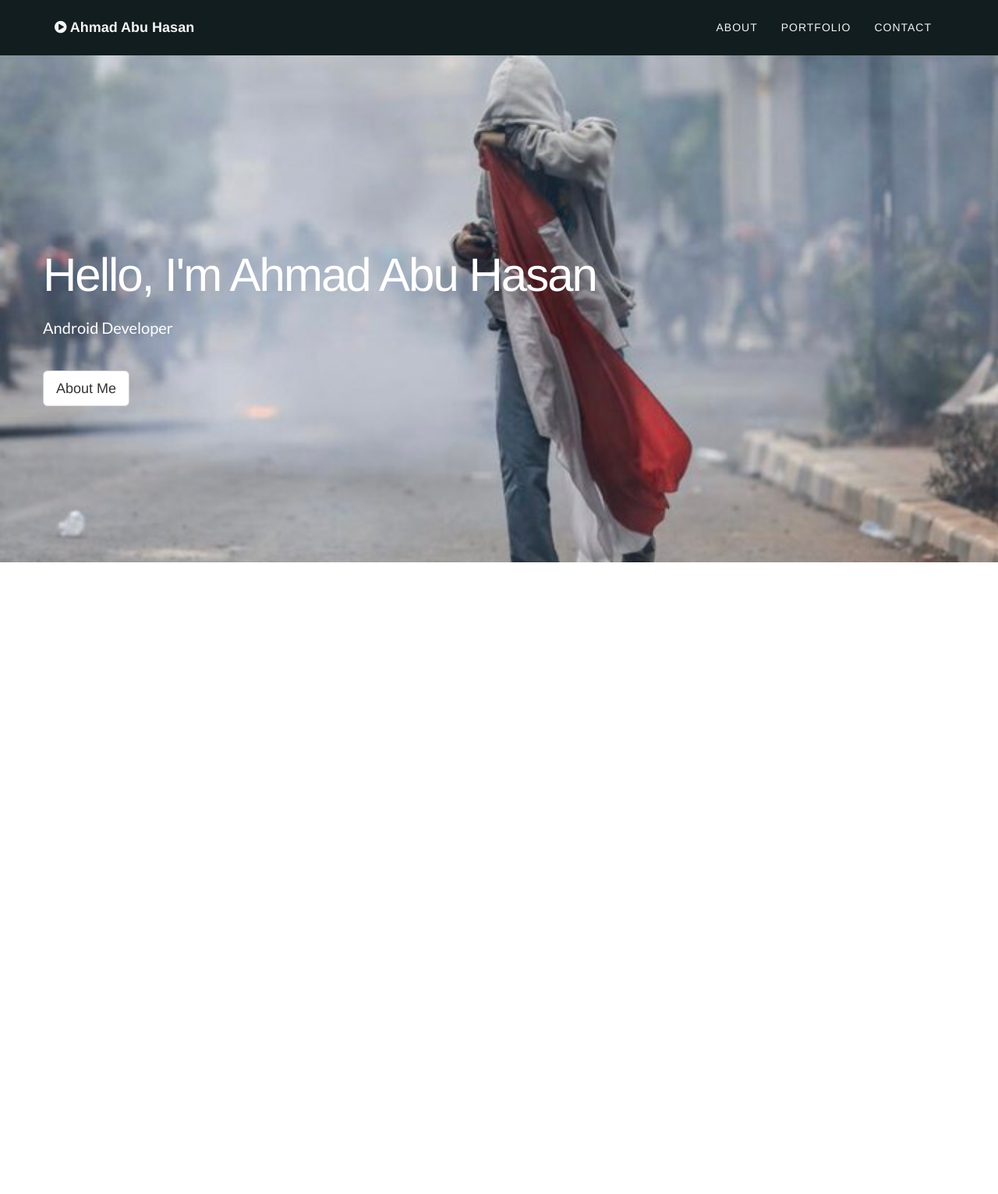
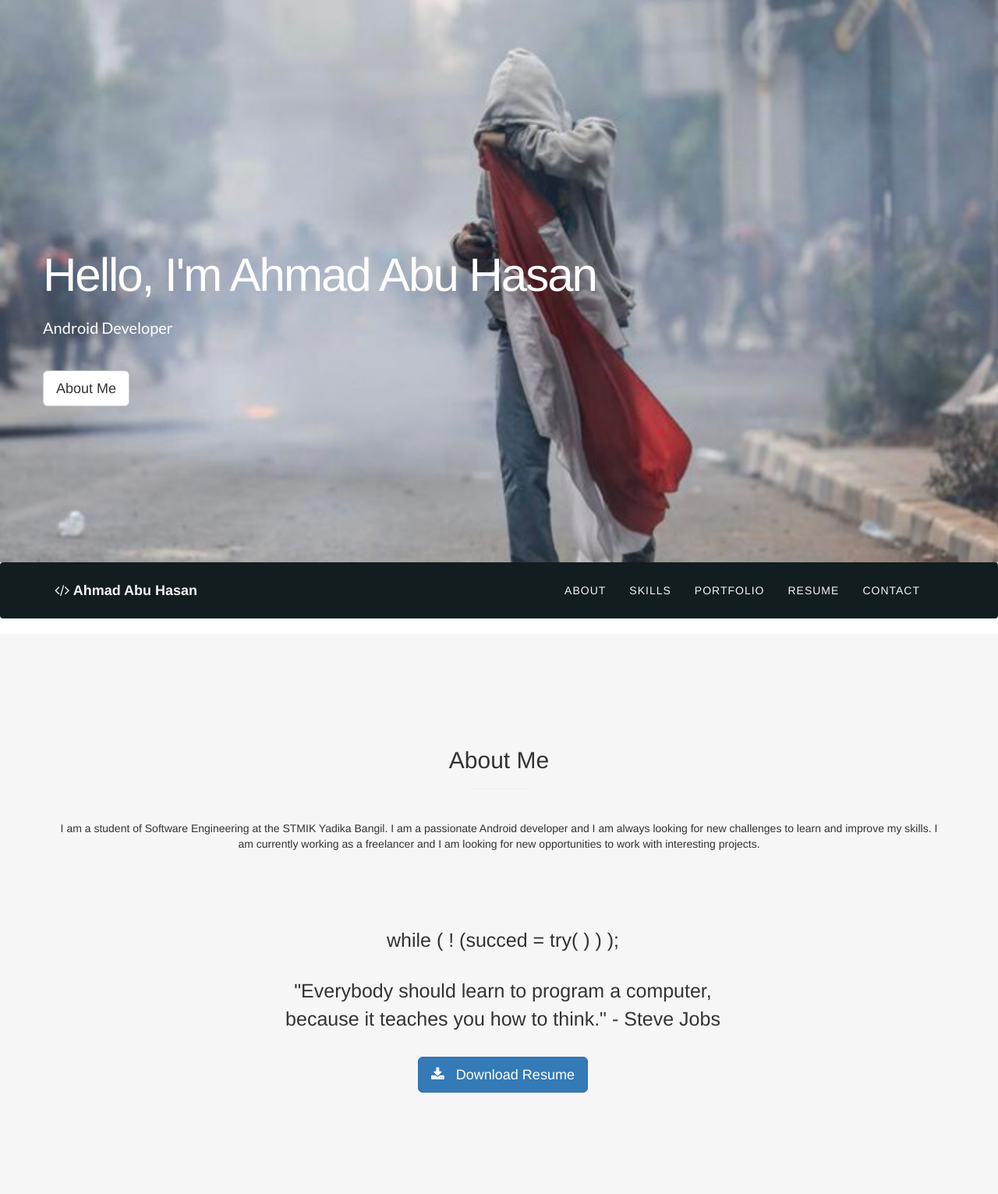
Before and after one commit to eby8zevin/ahmadabuhasan, a PHP site: page / in a window 1280 px wide. Shown: the whole page at 78% size. Before the commit the page ends 721 px from the top, so only its background shows below. Run offline with PHP 8.4, Linux system fonts and the light colour scheme.

Commit message:
add About Section

```diff
--- a/index.php
+++ b/index.php
@@ -45,14 +45,14 @@
 
     <!-- Navigation -->
     <div id="nav">
-        <nav class="navbar navbar-custom navbar-fixed-top" role="navigation">
+        <nav class="navbar navbar-custom">
             <div class="container">
                 <div class="navbar-header">
                     <button type="button" class="navbar-toggle" data-toggle="collapse" data-target=".navbar-main-collapse">
                         <i class="fa fa-bars"></i>
                     </button>
                     <a class="navbar-brand page-scroll" href="#page-top">
-                        <i class="fa fa-play-circle"></i> <span class="light">Ahmad Abu</span> Hasan
+                        <i class="fa fa-code"></i> <span class="light">Ahmad Abu Hasan</span>
                     </a>
                 </div>
 
@@ -67,7 +67,13 @@
                             <a class="page-scroll" href="#about">About</a>
                         </li>
                         <li>
+                            <a class="page-scroll" href="#skills">Skills</a>
+                        </li>
+                        <li>
                             <a class="page-scroll" href="#portfolio">Portfolio</a>
+                        </li>
+                        <li>
+                            <a class="page-scroll" href="#resume">Resume</a>
                         </li>
                         <li>
                             <a class="page-scroll" href="#contact">Contact</a>
@@ -80,5 +86,30 @@
         </nav>
     </div>
 
+    <!-- About Section -->
+    <div id="about">
+        <div class="container">
+            <div class="section-title text-center center">
+                <h2>About Me</h2>
+                <hr>
+                <div class="clearfix"></div>
+                <p>I am a student of Software Engineering at the STMIK Yadika Bangil. I am a passionate Android developer and I am always looking for new challenges to learn and improve my skills. I am currently working as a freelancer and I am looking for new opportunities to work with interesting projects.</p>
+            </div>
+            <div class="row">
+                <div class="col-md-12 text-center"<img src="./assets/img/person.jpg" alt="Ahmad Abu Hasan" class="img-responsive"></div>
+                <div class="col-md-8 col-md-offset-2">
+                    <div class="about-text">
+                        <p style="text-align:center; font-size:25px;">while ( ! (succed = try( ) ) );</p>
+                        <p style="text-align:center; font-size:25px;">"Everybody should learn to program a computer, <br>
+                            because it teaches you how to think." - Steve Jobs</p>
+                        <p class="text-center">
+                            <a class="btn btn-primary btn-lg" href="#"><i class="fa fa-download"></i> Download Resume</a>
+                        </p>
+                    </div>
+                </div>
+            </div>
+        </div>
+    </div>
+
     </body>
 </html>
```
